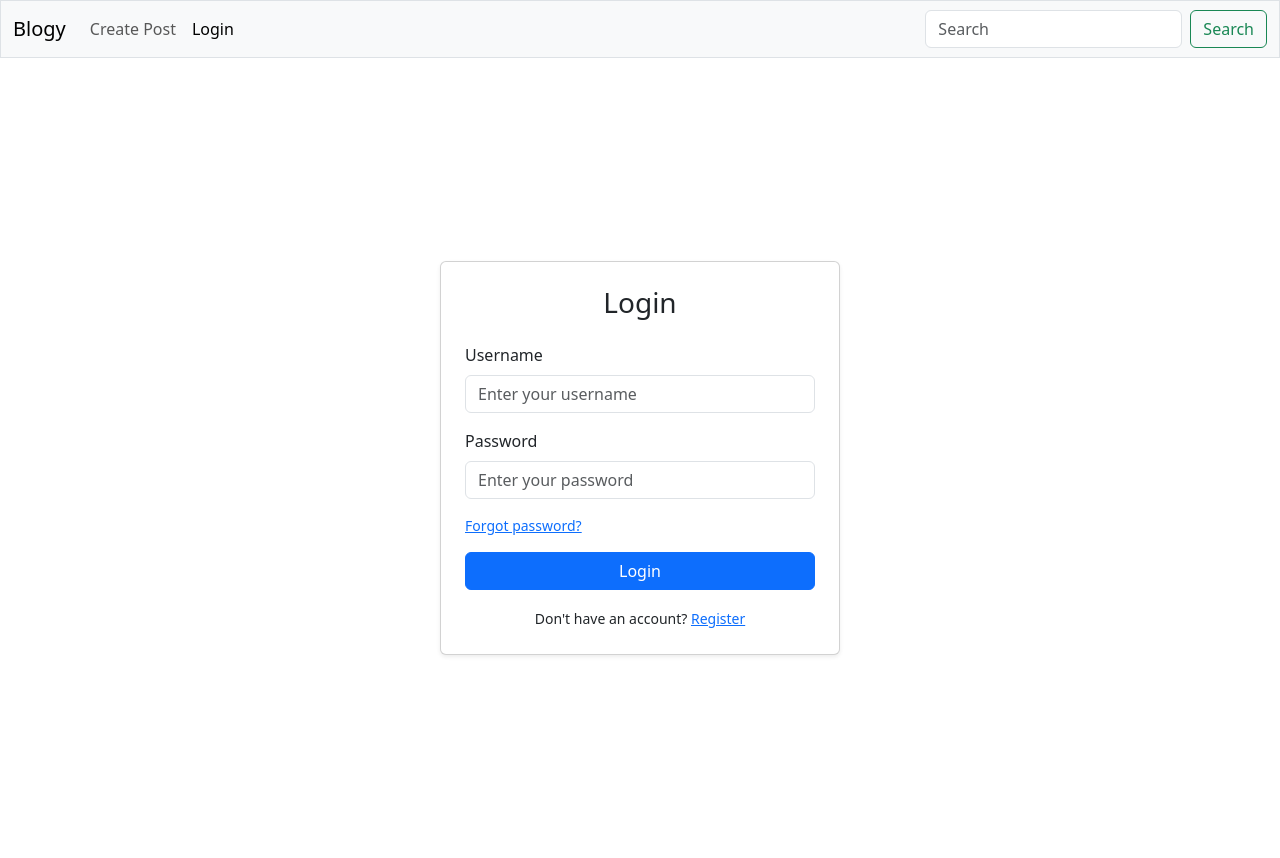
After one commit to maulik-0207/Blogy, a Django app: page /accounts/login/ in a window 1280 px wide. The commit adds this page. Run offline with Django 5.2, Linux system fonts and the light colour scheme; parts of the project's set-up code (start-up, migrations or seed data) failed here and were passed over.

Commit message:
Added some /accounts/ routes

```diff
--- a/src/apps/accounts/models.py
+++ b/src/apps/accounts/models.py
@@ -109,6 +109,8 @@ class User(AbstractUser):
     bio = models.TextField(
         verbose_name= "Bio",
         max_length= 3000,
+        blank= True,
+        null= True
     )
 
     followers_count = models.PositiveIntegerField(
--- a/src/apps/accounts/urls.py
+++ b/src/apps/accounts/urls.py
@@ -1,8 +1,11 @@
 from django.urls import path
-from . import views
+from .views import *
 
 app_name = "accounts"
 
 urlpatterns = [
-    # path('example/', views.example_view, name='example'),
+    path('login/', login_view, name='login'),
+    path('logout/', logout_view, name='logout'),
+    path('register/', register, name='register'),
+    path('verify-email/<uuid>/', verify_email, name='verify_email'),
 ]
--- a/src/apps/accounts/views.py
+++ b/src/apps/accounts/views.py
@@ -1,10 +1,72 @@
-from django.shortcuts import render
-from django.http import HttpResponse
+from .forms import RegisterForm
+from django.contrib import messages
+from django.contrib.auth.decorators import login_required
+from django.shortcuts import render, redirect, get_object_or_404
+from django.contrib.auth import get_user_model, authenticate, login, logout
 
 
-def example_view(request):
+def login_view(request):
+    if request.user.is_authenticated:
+        messages.warning(request, "Already Logged in.")
+        return redirect("main:home")
+
+    if request.method == 'POST':
+        username = request.POST.get("username")
+        password = request.POST.get("password")
+
+        user_obj = authenticate(request,username = username, password = password)
+
+        if user_obj and user_obj.is_verified == True and user_obj.is_banned == False:
+            login(request, user_obj)
+            messages.success(request, "Logged in successfully.")
+            invalid_redirect_urls = [
+                '/accounts/logout/',
+                '/accounts/register/',
+                '/accounts/login/',
+            ]
+            if request.GET.get("next") and not request.GET.get("next") in invalid_redirect_urls:
+                return redirect(request.GET.get("next"))
+            else:
+                return redirect("main:home")
+        elif user_obj and user_obj.is_verified == False:
+            messages.warning(request, 'Account is not verified.')
+            return redirect("accounts:login")
+        else:
+            messages.warning(request, "Invalid Credentials.")
+            return redirect("accounts:login")
 
     ctx = {
-        "title": "Page Title Here",
+        "title": "Login | Blogy",
     }
-    return render(request, "accounts/example_template.html", context= ctx)
+    return render(request, "accounts/login.html", context= ctx)
+
+@login_required
+def logout_view(request):
+    logout(request)
+    messages.success(request,"Logged out successfully.")
+    return redirect("accounts:login")
+
+def register(request):
+    if request.user.is_authenticated:
+        messages.warning(request, "Already Logged in.")
+        return redirect("main:home")
+
+    if request.method == 'POST':
+        form = RegisterForm(data=request.POST)
+        if form.is_valid():
+            form.save(request= request)
+            messages.success(request,f"We have sent a verification link to your email.")
+            return redirect("accounts:login")
+    else:
+        form = RegisterForm()
+
+    ctx = {
+        "title" : "Register | Blogy",
+        "form" : form,
+    }
+    return render(request, "accounts/register.html", ctx)
+
+def verify_email(request, uuid):
+
+    messages.info(request, f"Visited verify email: {uuid}")
+    return redirect("accounts:login")
--- /dev/null
+++ b/src/templates/accounts/login.html
@@ -0,0 +1,37 @@
+{% extends 'base.html' %}
+
+{% block head %}
+<!-- This heading is from login.html  -->
+{% endblock %}
+
+{% block content %}
+<div class="container d-flex justify-content-center align-items-center vh-100">
+    <div class="card shadow-sm p-4" style="width: 100%; max-width: 400px;">
+        <h3 class="text-center mb-4">Login</h3>
+        <form method="post">
+            {% csrf_token %}
+            <div class="mb-3">
+                <label for="username" class="form-label">Username</label>
+                <input type="text" class="form-control" name="username" id="username" placeholder="Enter your username">
+            </div>
+            <div class="mb-3">
+                <label for="password" class="form-label">Password</label>
+                <input type="password" class="form-control" name="password" id="password" placeholder="Enter your password">
+            </div>
+            <div class="d-flex justify-content-between align-items-center mb-3">
+                <a href="#" class="small">Forgot password?</a>
+            </div>
+            <div class="d-grid mb-3">
+                <button type="submit" class="btn btn-primary">Login</button>
+            </div>
+            <div class="text-center">
+                <span class="small">Don't have an account? </span><a href="{% url 'accounts:register' %}" class="small">Register</a>
+            </div>
+        </form>
+    </div>
+</div>
+{% endblock %}
+
+{% block script %}
+<!-- This Script is from login.html  -->
+{% endblock %}
--- a/src/templates/base.html
+++ b/src/templates/base.html
@@ -1,6 +1,7 @@
 <!DOCTYPE html>
 {% load static %}
 <html lang="en">
+
 <head>
     <meta charset="UTF-8">
     <meta name="viewport" content="width=device-width, initial-scale=1.0">
@@ -8,15 +9,91 @@
     <!-- Favicon -->
     <link rel="shortcut icon" type="image/ico" href="{% static 'images/favicon.ico' %}" type="image/x-icon">
 
+    <!-- Bootstrap CSS -->
+    <link href="https://cdn.jsdelivr.net/npm/bootstrap@5.3.7/dist/css/bootstrap.min.css" rel="stylesheet"
+        integrity="sha384-LN+7fdVzj6u52u30Kp6M/trliBMCMKTyK833zpbD+pXdCLuTusPj697FH4R/5mcr" crossorigin="anonymous">
+
     {% block head %}{% endblock %}
 </head>
+
 <body>
+
+    {% for message in messages %}
+    <div class="alert alert-{{message.tags}} alert-dismissible fade col-4 ms-4 mb-4 show fixed-bottom" role="alert">
+        <strong>{{ message }}</strong>
+        <button type="button" class="btn-close" data-bs-dismiss="alert" aria-label="Close"></button>
+    </div>
+    {% endfor %}
+
+    <nav class="navbar navbar-expand-lg bg-body-tertiary border-bottom-5 border">
+        <div class="container-fluid">
+            <a class="navbar-brand" href="{% url 'main:home' %}">Blogy</a>
+            <button class="navbar-toggler" type="button" data-bs-toggle="collapse"
+                data-bs-target="#navbarSupportedContent" aria-controls="navbarSupportedContent" aria-expanded="false"
+                aria-label="Toggle navigation">
+                <span class="navbar-toggler-icon"></span>
+            </button>
+            <div class="collapse navbar-collapse" id="navbarSupportedContent">
+                <ul class="navbar-nav me-auto mb-2 mb-lg-0">
+                    <li class="nav-item">
+                        <a class="nav-link {% if request.path == '/' %}active{% endif %}" aria-current="page"
+                            href="#">Create Post</a>
+                    </li>
+
+                    {% if request.user.is_authenticated %}
+
+                    <li class="nav-item dropdown">
+                        <a class="nav-link dropdown-toggle" href="#" role="button" data-bs-toggle="dropdown"
+                            aria-expanded="false">
+                            Account
+                        </a>
+                        <ul class="dropdown-menu">
+                            <li><a class="dropdown-item" href="#">Edir Profile</a></li>
+                            <li>
+                                <hr class="dropdown-divider">
+                            </li>
+                            <li><a class="dropdown-item" href="{% url 'accounts:logout' %}">Logout</a></li>
+                        </ul>
+                    </li>
+                    {% else %}
+                    <li class="nav-item">
+                        <a class="nav-link {% if request.path == '/accounts/login/' %}active{% endif %}"
+                            href="{% url 'accounts:login' %}">Login</a>
+                    </li>
+                    {% endif %}
+
+                    <!-- <li class="nav-item dropdown">
+                        <a class="nav-link dropdown-toggle" href="#" role="button" data-bs-toggle="dropdown"
+                            aria-expanded="false">
+                            Dropdown
+                        </a>
+                        <ul class="dropdown-menu">
+                            <li><a class="dropdown-item" href="#">Action</a></li>
+                            <li><a class="dropdown-item" href="#">Another action</a></li>
+                            <li>
+                                <hr class="dropdown-divider">
+                            </li>
+                            <li><a class="dropdown-item" href="#">Something else here</a></li>
+                        </ul>
+                    </li> -->
+                </ul>
+                <form class="d-flex" role="search">
+                    <input class="form-control me-2" type="search" placeholder="Search" aria-label="Search" />
+                    <button class="btn btn-outline-success" type="submit">Search</button>
+                </form>
+            </div>
+        </div>
+    </nav>
 
 
     {% block content %}
     {% endblock %}
 
 
+    <script src="https://cdn.jsdelivr.net/npm/bootstrap@5.3.7/dist/js/bootstrap.bundle.min.js"
+        integrity="sha384-ndDqU0Gzau9qJ1lfW4pNLlhNTkCfHzAVBReH9diLvGRem5+R9g2FzA8ZGN954O5Q"
+        crossorigin="anonymous"></script>
     {% block script %}{% endblock %}
 </body>
+
 </html>
```
Also changed, not shown: src/apps/accounts/forms.py (+37 -1 lines), src/apps/accounts/tasks.py (+18 -0 lines), src/templates/accounts/emails/verification_link.html (added, +12 -0 lines), src/templates/accounts/register.html (added, +46 -0 lines), src/apps/accounts/migrations/0002_alter_user_bio.py (added).
